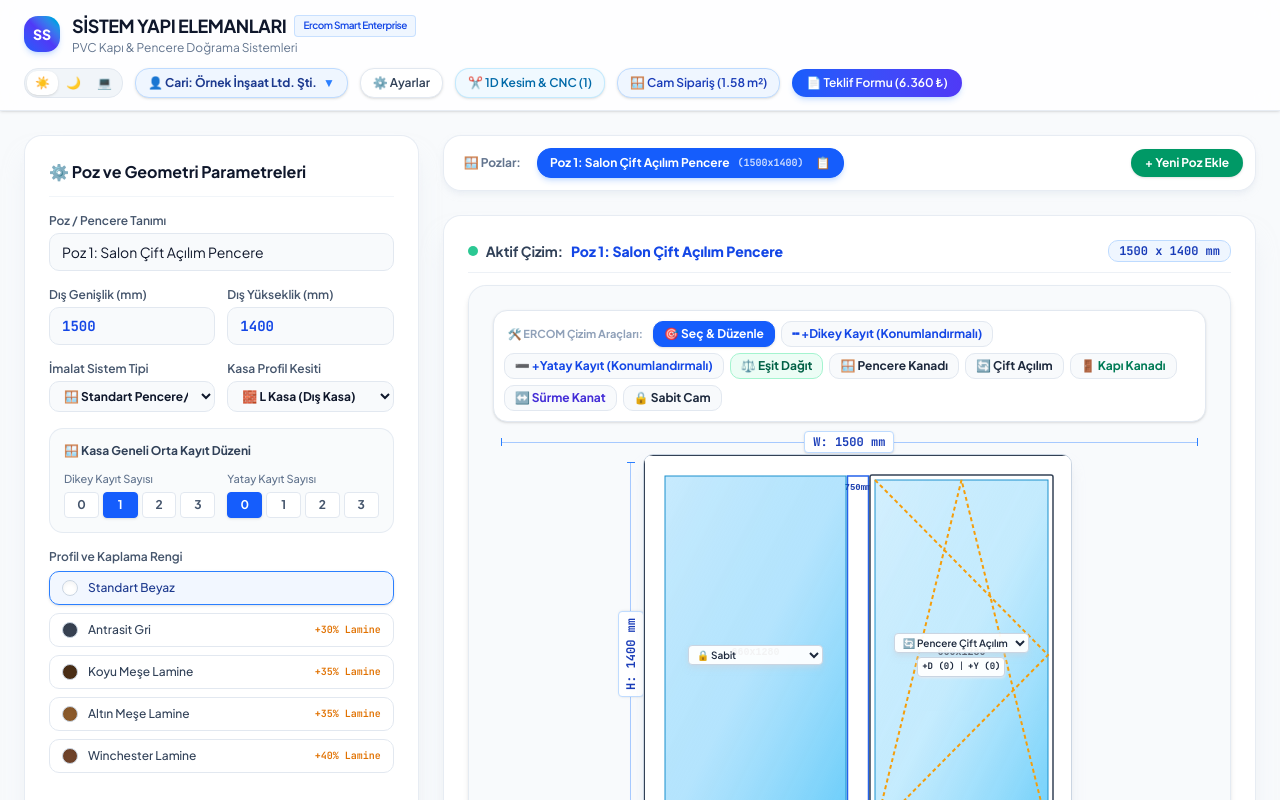
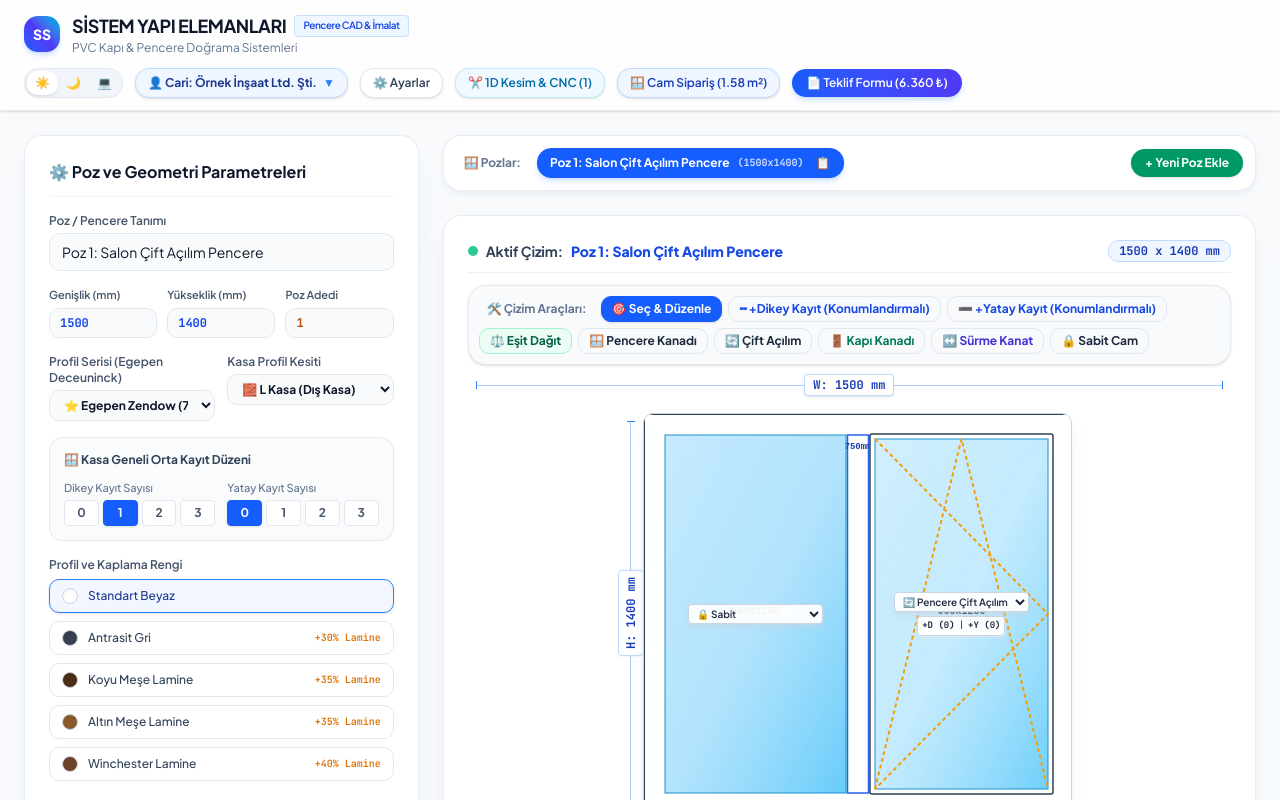
Before and after one commit to haslim/pencere, a Next.js app: page / in a window 1280 px wide. Shown: the top 800 px of the page. Built offline with nearby package versions, Linux system fonts and the light colour scheme.

Commit message:
feat: implement window configuration dashboard with calculation engine and cutting optimization modules

```diff
--- a/src/app/page.tsx
+++ b/src/app/page.tsx
@@ -307,9 +307,10 @@ export default function SaaSWindowDashboard() {
                     : "bg-blue-50 text-blue-700 border-blue-200/80"
                 }`}
               >
-                Ercom Smart Enterprise
+                Pencere CAD & İmalat
               </span>
             </h1>
+
             <p className={`text-xs ${isDark ? "text-slate-400" : "text-slate-500"}`}>
               {settings.company.subtitle || "PVC & Alüminyum Çizim ve İmalat Otomasyonu"}
             </p>
@@ -435,7 +436,25 @@ export default function SaaSWindowDashboard() {
               ⚙️ Poz ve Geometri Parametreleri
             </h2>
 
-            <div className="space-y-4 mt-4">
+              {/* Form Alanlarında Enter ile İlerleme Fonksiyonu */}
+              <div
+                onKeyDown={(e) => {
+                  if (e.key === "Enter") {
+                    e.preventDefault();
+                    const form = e.currentTarget;
+                    const focusables = Array.from(
+                      form.querySelectorAll<HTMLInputElement | HTMLSelectElement>("input, select, button")
+                    );
+                    const currentIndex = focusables.indexOf(e.target as any);
+                    if (currentIndex >= 0 && currentIndex < focusables.length - 1) {
+                      focusables[currentIndex + 1].focus();
+                    } else if (currentIndex === focusables.length - 1) {
+                      handleAddNewPoz();
+                    }
+                  }
+                }}
+                className="space-y-4 mt-4"
+              >
                 <div>
                   <label
                     className={`text-xs font-semibold block mb-1 ${
@@ -456,14 +475,14 @@ export default function SaaSWindowDashboard() {
                   />
                 </div>
 
-              <div className="grid grid-cols-2 gap-3">
+                <div className="grid grid-cols-3 gap-2.5">
                   <div>
                     <label
-                    className={`text-xs font-semibold block mb-1 ${
+                      className={`text-[11px] font-semibold block mb-1 ${
                         isDark ? "text-slate-400" : "text-slate-600"
                       }`}
                     >
-                    Dış Genişlik (mm)
+                      Genişlik (mm)
                     </label>
                     <input
                       type="number"
@@ -474,7 +493,7 @@ export default function SaaSWindowDashboard() {
                       onChange={(e) =>
                         updateActiveItem({ ...activeItem, width: Number(e.target.value) })
                       }
-                    className={`w-full border rounded-lg px-3 py-2 text-sm font-mono font-bold focus:outline-none transition ${
+                      className={`w-full border rounded-lg px-2.5 py-1.5 text-xs font-mono font-bold focus:outline-none transition ${
                         isDark
                           ? "bg-slate-950 border-slate-800 text-cyan-300 focus:border-cyan-500"
                           : "bg-slate-50 border-slate-200 text-blue-700 focus:bg-white focus:border-blue-500 focus:ring-2 focus:ring-blue-100"
@@ -483,11 +502,11 @@ export default function SaaSWindowDashboard() {
                   </div>
                   <div>
                     <label
-                    className={`text-xs font-semibold block mb-1 ${
+                      className={`text-[11px] font-semibold block mb-1 ${
                         isDark ? "text-slate-400" : "text-slate-600"
                       }`}
                     >
-                    Dış Yükseklik (mm)
+                      Yükseklik (mm)
                     </label>
                     <input
                       type="number"
@@ -498,14 +517,38 @@ export default function SaaSWindowDashboard() {
                       onChange={(e) =>
                         updateActiveItem({ ...activeItem, height: Number(e.target.value) })
                       }
-                    className={`w-full border rounded-lg px-3 py-2 text-sm font-mono font-bold focus:outline-none transition ${
+                      className={`w-full border rounded-lg px-2.5 py-1.5 text-xs font-mono font-bold focus:outline-none transition ${
                         isDark
                           ? "bg-slate-950 border-slate-800 text-cyan-300 focus:border-cyan-500"
                           : "bg-slate-50 border-slate-200 text-blue-700 focus:bg-white focus:border-blue-500 focus:ring-2 focus:ring-blue-100"
                       }`}
                     />
                   </div>
+                  <div>
+                    <label
+                      className={`text-[11px] font-semibold block mb-1 ${
+                        isDark ? "text-slate-400" : "text-slate-600"
+                      }`}
+                    >
+                      Poz Adedi
+                    </label>
+                    <input
+                      type="number"
+                      min={1}
+                      max={500}
+                      value={activeItem.quantity || 1}
+                      onChange={(e) =>
+                        updateActiveItem({ ...activeItem, quantity: Math.max(1, Number(e.target.value)) })
+                      }
+                      className={`w-full border rounded-lg px-2.5 py-1.5 text-xs font-mono font-bold focus:outline-none transition ${
+                        isDark
+                          ? "bg-slate-950 border-slate-800 text-amber-300 focus:border-cyan-500"
+                          : "bg-slate-50 border-slate-200 text-amber-700 focus:bg-white focus:border-blue-500 focus:ring-2 focus:ring-blue-100"
+                      }`}
+                    />
                   </div>
+                </div>
+
 
               <div className="grid grid-cols-1 sm:grid-cols-2 gap-3">
                 <div>
@@ -514,10 +557,10 @@ export default function SaaSWindowDashboard() {
                       isDark ? "text-slate-400" : "text-slate-600"
                     }`}
                   >
-                    İmalat Sistem Tipi
+                    Profil Serisi (Egepen Deceuninck)
                   </label>
                   <select
-                    value={activeItem.systemType || "STANDART_DOGRAMA"}
+                    value={activeItem.systemType || "EGEPEN_ZENDOW"}
                     onChange={(e) =>
                       updateActiveItem({ ...activeItem, systemType: e.target.value as any })
                     }
@@ -527,12 +570,14 @@ export default function SaaSWindowDashboard() {
                         : "bg-slate-50 border-slate-200 text-slate-900"
                     }`}
                   >
-                    <option value="STANDART_DOGRAMA">🪟 Standart Pencere/Kapı</option>
-                    <option value="KAPI_SISTEMI">🚪 Kapı Sistemi (Ağır Seri)</option>
-                    <option value="SURME_SISTEM">↔️ Sürme Sistem (Sliding)</option>
-                    <option value="HEBESCHIEBE">🔄 Hebeschiebe (Kaldırmalı)</option>
+                    <option value="EGEPEN_LEGEND">🥇 Egepen Legend (80 mm / 6 Odacık)</option>
+                    <option value="EGEPEN_ZENDOW">⭐ Egepen Zendow (70 mm / 5 Odacık)</option>
+                    <option value="EGEPEN_FUSION">🔹 Egepen Fusion (70 mm Ekonomi)</option>
+                    <option value="EGEPEN_LEGEND_SLIDE">↔️ Egepen Legend Slide Sürme</option>
+                    <option value="EGEPEN_HS76">🔄 Egepen HS 76 Hebeschiebe</option>
                   </select>
                 </div>
+
 
                 <div>
                   <label
--- a/src/components/CutListModal.tsx
+++ b/src/components/CutListModal.tsx
@@ -64,7 +64,7 @@ export const CutListModal: React.FC<CutListModalProps> = ({
     const url = URL.createObjectURL(blob);
     const link = document.createElement("a");
     link.href = url;
-    link.download = `Ercom_CNC_${cncBrand}_Data_${Date.now()}.nc`;
+    link.download = `CNC_${cncBrand}_Data_${Date.now()}.nc`;
     link.click();
     URL.revokeObjectURL(url);
   };
@@ -82,7 +82,7 @@ export const CutListModal: React.FC<CutListModalProps> = ({
               <h2 className="text-lg font-bold text-white flex items-center gap-2">
                 1D Profil Kesim Optimizasyonu & CNC Veri Aktarımı
                 <span className="text-xs px-2 py-0.5 rounded bg-blue-500/10 text-blue-400 border border-blue-500/20">
-                  Ercom Smart Enterprise
+                  İmalat & Otomasyon
                 </span>
               </h2>
               <p className="text-xs text-slate-400">
@@ -90,6 +90,7 @@ export const CutListModal: React.FC<CutListModalProps> = ({
               </p>
             </div>
           </div>
+
 
           <div className="flex items-center gap-2">
             {/* Tab Selector */}
@@ -461,7 +462,7 @@ export const CutListModal: React.FC<CutListModalProps> = ({
                       <div className="flex justify-between items-start border-b border-slate-200 pb-2">
                         <div>
                           <span className="text-[10px] font-bold text-blue-700 uppercase tracking-wider block">
-                            ERCOM SMART ENTERPRISE
+                            TEKNİK İMALAT ETİKETİ
                           </span>
                           <span className="text-xs font-bold block mt-0.5">{c.pieceLabel}</span>
                         </div>
@@ -469,6 +470,7 @@ export const CutListModal: React.FC<CutListModalProps> = ({
                           {c.barcode || `BAR-${bIdx}-${cIdx}`}
                         </span>
                       </div>
+
 
                       <div className="grid grid-cols-2 gap-2 text-xs font-mono pt-1">
                         <div>
--- a/src/components/GlassOrderModal.tsx
+++ b/src/components/GlassOrderModal.tsx
@@ -44,10 +44,10 @@ export const GlassOrderModal: React.FC<GlassOrderModalProps> = ({
   const handleExportGlassList = () => {
     const textLines = [
       `==========================================`,
-      `   ERCOM SMART - CAM İMALAT SİPARİŞİ      `,
+      `      CAM & ISICAM İMALAT SİPARİŞİ        `,
       `==========================================`,
-      `Sipariş Başlığı: ${orderTitle}`,
-      `Müşteri: ${customerName}`,
+      `Proje / Başlık: ${orderTitle}`,
+      `Müşteri / Cari: ${customerName}`,
       `Tarih: ${new Date().toLocaleDateString("tr-TR")}`,
       `------------------------------------------`,
       `POZ / GENİŞLİK(mm) / YÜKSEKLİK(mm) / ADET / m² / CAM TİPİ`,
@@ -90,7 +90,7 @@ export const GlassOrderModal: React.FC<GlassOrderModalProps> = ({
               <h2 className="text-lg font-bold text-white flex items-center gap-2">
                 Isıcam & Cam Sipariş Listesi
                 <span className="text-xs px-2 py-0.5 rounded bg-blue-500/10 text-blue-400 border border-blue-500/20">
-                  Ercom Smart Enterprise
+                  Fabrika Sipariş Modülü
                 </span>
               </h2>
               <p className="text-xs text-slate-400">
@@ -98,6 +98,7 @@ export const GlassOrderModal: React.FC<GlassOrderModalProps> = ({
               </p>
             </div>
           </div>
+
           <button
             onClick={onClose}
             className="p-1.5 rounded-lg text-slate-400 hover:text-white hover:bg-slate-800 transition"
--- a/src/components/QuoteModal.tsx
+++ b/src/components/QuoteModal.tsx
@@ -42,10 +42,10 @@ export const QuoteModal: React.FC<QuoteModalProps> = ({
   const costPriceConverted = convertPrice(orderSummary.costPriceTL);
 
   return (
-    <div className="fixed inset-0 z-50 bg-slate-950/75 backdrop-blur-md flex items-center justify-center p-4 overflow-y-auto">
-      <div className="bg-white border border-slate-200 rounded-2xl w-full max-w-4xl max-h-[92vh] flex flex-col shadow-2xl overflow-hidden text-slate-800">
-        {/* Header */}
-        <div className="p-5 border-b border-slate-100 flex items-center justify-between bg-slate-50">
+    <div id="quote-modal-container" className="fixed inset-0 z-50 bg-slate-950/75 backdrop-blur-md flex items-center justify-center p-4 overflow-y-auto">
+      <div id="quote-modal-card" className="bg-white border border-slate-200 rounded-2xl w-full max-w-4xl max-h-[92vh] flex flex-col shadow-2xl overflow-hidden text-slate-800">
+        {/* Header (Yazdırırken Gizlenir) */}
+        <div className="p-5 border-b border-slate-100 flex items-center justify-between bg-slate-50 no-print">
           <div className="flex items-center gap-3">
             <div className="p-2 bg-blue-600/10 text-blue-600 rounded-lg border border-blue-200">
               <FileText className="w-5 h-5" />
@@ -54,17 +54,18 @@ export const QuoteModal: React.FC<QuoteModalProps> = ({
               <h2 className="text-lg font-bold text-slate-900 flex items-center gap-2">
                 Resmi Müşteri Teklif Formu & Maliyet Analizi
                 <span className="text-xs px-2 py-0.5 rounded bg-blue-100 text-blue-700 font-semibold border border-blue-200">
-                  Ercom Smart Enterprise
+                  {companyInfo?.name || "Kurumsal Teklif"}
                 </span>
               </h2>
               <p className="text-xs text-slate-500">
                 Özelleştirilebilir Kurumsal Teklif ve Çoklu Para Birimi Desteği
               </p>
             </div>
+
           </div>
 
           {/* Para Birimi & Kur Seçeneği */}
-          <div className="flex items-center gap-2">
+          <div className="flex items-center gap-2 no-print">
             <div className="flex bg-white border border-slate-200 rounded-xl p-1 text-xs shadow-sm">
               <button
                 onClick={() => setCurrency("TRY")}
@@ -100,6 +101,7 @@ export const QuoteModal: React.FC<QuoteModalProps> = ({
             </button>
           </div>
         </div>
+
 
         {/* Printable Area */}
         <div id="quote-print-area" className="p-8 space-y-6 overflow-y-auto bg-white text-slate-800 flex-1">
@@ -236,12 +238,13 @@ export const QuoteModal: React.FC<QuoteModalProps> = ({
           </div>
         </div>
 
-        {/* Footer */}
-        <div className="p-4 border-t border-slate-100 bg-slate-50 flex justify-between items-center">
+        {/* Footer (Yazdırırken Gizlenir) */}
+        <div className="p-4 border-t border-slate-100 bg-slate-50 flex justify-between items-center no-print">
           <div className="flex items-center gap-2 text-xs text-slate-500">
             <CheckCircle2 className="w-4 h-4 text-emerald-600" />
-            <span>Ercom Smart Parametrik Hesaplama Doğrulandı</span>
+            <span>Otomatik Parametrik İmalat & Maliyet Hesaplaması Doğrulandı</span>
           </div>
+
 
           <div className="flex items-center gap-3">
             <button
--- a/src/components/WindowCanvas.tsx
+++ b/src/components/WindowCanvas.tsx
@@ -8,7 +8,7 @@ import {
   resolveMullionPositions,
 } from "@/lib/pencereEngine";
 
-export type ErcomToolMode =
+export type WindowToolMode =
   | "select"
   | "v_mullion"
   | "h_mullion"
@@ -18,6 +18,7 @@ export type ErcomToolMode =
   | "surme_kanat"
   | "vasistas"
   | "sabit";
+
 
 interface WindowCanvasProps {
   item: WindowItem;
@@ -59,8 +60,9 @@ export const WindowCanvas: React.FC<WindowCanvasProps> = ({
     kasaProfileType = "L_KASA",
   } = item;
 
-  // Active ERCOM Tool Mode & Modal States
-  const [activeTool, setActiveTool] = useState<ErcomToolMode>("select");
+  // Active Tool Mode & Modal States
+  const [activeTool, setActiveTool] = useState<WindowToolMode>("select");
+
   const [selectedCellIndex, setSelectedCellIndex] = useState<number | null>(null);
 
   // Kayıt Ekleme Modal State
@@ -154,24 +156,22 @@ export const WindowCanvas: React.FC<WindowCanvasProps> = ({
   };
 
   return (
-    <div
-      className={`flex flex-col items-center justify-center p-4 sm:p-6 rounded-2xl border transition-all select-none relative w-full ${
-        isDark
-          ? "bg-slate-950 border-slate-800 shadow-2xl"
-          : "bg-slate-50/90 border-slate-200/80 shadow-md"
-      }`}
-    >
-      {/* 🛠️ ERCOM CAD ÇİZİM ARAÇ ÇUBUĞU (MODE RIBBON TOOLBAR) */}
+    <div className="w-full flex flex-col items-center gap-4">
+      {/* 🛠️ CAD ÇİZİM ARAÇ ÇUBUĞU (MODE RIBBON TOOLBAR) */}
       <div
-        className={`w-full mb-4 p-2.5 rounded-xl border flex flex-wrap items-center justify-between gap-2 shadow-sm transition-colors ${
+        className={`w-full p-2.5 rounded-2xl border flex flex-wrap items-center justify-between gap-2 shadow-sm transition-colors ${
           isDark
-            ? "bg-slate-900 border-slate-800 text-slate-200"
-            : "bg-white border-slate-200 text-slate-800"
+            ? "bg-slate-950/80 border-slate-800 text-slate-200"
+            : "bg-slate-50 border-slate-200/90 text-slate-800"
         }`}
       >
-        <div className="flex flex-wrap items-center gap-1.5">
-          <span className="text-[11px] font-bold text-slate-400 px-1 whitespace-nowrap">
-            🛠️ ERCOM Çizim Araçları:
+        <div className="flex items-center gap-1.5 flex-wrap">
+          <span
+            className={`text-xs font-bold px-2 flex items-center gap-1 ${
+              isDark ? "text-slate-400" : "text-slate-500"
+            }`}
+          >
+            🛠️ Çizim Araçları:
           </span>
 
           <button
@@ -684,7 +684,7 @@ export const WindowCanvas: React.FC<WindowCanvasProps> = ({
         </div>
       </div>
 
-      {/* 📍 ERCOM HASSAS KAYIT EKLEME & KONUMLANDIRMA DİALOGU */}
+      {/* 📍 KAYIT EKLEME & KONUMLANDIRMA DİALOGU */}
       {isAddMullionModalOpen && (
         <div className="fixed inset-0 z-50 bg-slate-900/40 backdrop-blur-sm flex items-center justify-center p-4">
           <div className="bg-white border border-slate-200 rounded-2xl p-6 max-w-md w-full shadow-2xl space-y-4 text-slate-800">
--- a/src/lib/pencereEngine.ts
+++ b/src/lib/pencereEngine.ts
@@ -16,10 +16,63 @@ export const PROFILE_COLORS: ProfileColor[] = [
 ];
 
 export type SystemType =
-  | "STANDART_DOGRAMA"
-  | "KAPI_SISTEMI"
-  | "SURME_SISTEM"
-  | "HEBESCHIEBE";
+  | "EGEPEN_LEGEND" // Egepen Legend 80mm Seri (Lüks 6 Odacıklı)
+  | "EGEPEN_ZENDOW" // Egepen Zendow 70mm Seri (Standart 5 Odacıklı)
+  | "EGEPEN_FUSION" // Egepen Fusion 70mm Ekonomi Seri
+  | "EGEPEN_LEGEND_SLIDE" // Egepen Legend Slide Sürme Sistem
+  | "EGEPEN_HS76"; // Egepen HS 76 Hebeschiebe Kaldırmalı Sürme
+
+export interface EgepenSeriesInfo {
+  id: SystemType;
+  name: string;
+  depthMm: number;
+  chamberCount: number;
+  description: string;
+  pricePerMeter: number;
+}
+
+export const EGEPEN_SERIES: EgepenSeriesInfo[] = [
+  {
+    id: "EGEPEN_LEGEND",
+    name: "Egepen Legend (80 mm)",
+    depthMm: 80,
+    chamberCount: 6,
+    description: "80 mm Genişlik, 6 Odacıklı Üst Sınıf Isı Yalıtım Serisi",
+    pricePerMeter: 210,
+  },
+  {
+    id: "EGEPEN_ZENDOW",
+    name: "Egepen Zendow (70 mm)",
+    depthMm: 70,
+    chamberCount: 5,
+    description: "70 mm Genişlik, 5 Odacıklı Standart Seri",
+    pricePerMeter: 180,
+  },
+  {
+    id: "EGEPEN_FUSION",
+    name: "Egepen Fusion (70 mm)",
+    depthMm: 70,
+    chamberCount: 5,
+    description: "70 mm Ekonomik Seri Profil Sistemleri",
+    pricePerMeter: 160,
+  },
+  {
+    id: "EGEPEN_LEGEND_SLIDE",
+    name: "Egepen Legend Slide Sürme",
+    depthMm: 140,
+    chamberCount: 5,
+    description: "Legend Seri Özel Sızdırmaz Sürme Sistem",
+    pricePerMeter: 240,
+  },
+  {
+    id: "EGEPEN_HS76",
+    name: "Egepen HS 76 Hebeschiebe",
+    depthMm: 175,
+    chamberCount: 5,
+    description: "76 mm Kaldırmalı Ağır Sürme Kapı Serisi",
+    pricePerMeter: 290,
+  },
+];
 
 export type KasaProfileType =
   | "L_KASA" // Standart L Kasa (Dış Kasa)
@@ -34,6 +87,7 @@ export type SashProfileType =
   | "KAPI_KANADI" // Ağır Seri Dışa/İçe Açılır Kapı Kanadı
   | "SURME_KANAD" // Sürme Seri Kanat
   | "VASISTAS"; // Vasistas Kanat
+
 
 export type DivisionType =
   | "sabit"
@@ -59,6 +113,7 @@ export interface WindowItem {
   name: string;
   width: number; // mm (dış kasa eni)
   height: number; // mm (dış kasa boyu)
+  quantity?: number; // Poz Adedi (Varsayılan: 1)
   color: ProfileColor;
   systemType?: SystemType;
   kasaProfileType?: KasaProfileType;
@@ -69,6 +124,7 @@ export interface WindowItem {
   horizontalMullionsCount: number; // Kasa geneli Yatay Orta Kayıt sayısı
   divisions: DivisionItem[];
 }
+
 
 export interface CutPiece {
   id: string;
@@ -189,23 +245,25 @@ export function calculateWindowDimensions(
     steelShortage,
   } = settings;
 
-  const cutPieces: CutPiece[] = [];
-  const glasses: GlassCut[] = [];
+  const seriesInfo = EGEPEN_SERIES.find((s) => s.id === systemType) || EGEPEN_SERIES[1];
+  const isSurme = systemType === "EGEPEN_LEGEND_SLIDE" || systemType === "EGEPEN_HS76";
+  const isEsikli = kasaProfileType === "ESIKLI_KASA";
 
-  // 1. Kasa Profil Kesimleri
-  const isEsikli = kasaProfileType === "ESIKLI_KASA";
-  const isSurme = systemType === "SURME_SISTEM" || systemType === "HEBESCHIEBE";
-
-  let kasaLabel = "L Kasa Dış Profili";
-  if (kasaProfileType === "T_KASA") kasaLabel = "T Kasa (Kayıtlı Kasa) Profili";
-  if (kasaProfileType === "Z_KASA") kasaLabel = "Z Kasa (Pervazlı Kasa) Profili";
-  if (kasaProfileType === "SURME_KASA_2") kasaLabel = "2 Raylı Sürme Kasa Profili";
-  if (kasaProfileType === "SURME_KASA_3") kasaLabel = "3 Raylı Sürme Kasa Profili";
+  let kasaLabel = `${seriesInfo.name} L Kasa Profili`;
+  if (kasaProfileType === "T_KASA") kasaLabel = `${seriesInfo.name} T Kasa (Orta Kayıtlı Kasa)`;
+  if (kasaProfileType === "Z_KASA") kasaLabel = `${seriesInfo.name} Z Kasa (Pervazlı Kasa)`;
+  if (kasaProfileType === "SURME_KASA_2") kasaLabel = `${seriesInfo.name} 2 Raylı Sürme Kasa`;
+  if (kasaProfileType === "SURME_KASA_3") kasaLabel = `${seriesInfo.name} 3 Raylı Sürme Kasa`;
 
   const kasaEnLength = width + weldAllowance * 2;
   const kasaBoyLength = height + weldAllowance * 2;
 
+  const cutPieces: CutPiece[] = [];
+  const glasses: GlassCut[] = [];
+
+
   if (isEsikli) {
+
     cutPieces.push({
       id: "kasa-ust",
       label: "Kasa Üst Profili (L Kasa)",
@@ -673,7 +731,7 @@ export function optimizeCutList(
   return stockBars;
 }
 
-// Ercom Smart CNC Veri İhracatı (Kaban, Murat, Yılmaz, Biesse CNC Otomasyon Formatı)
+// CNC Veri İhracatı (Kaban, Murat, Yılmaz, Biesse CNC Otomasyon Formatı)
 export function exportToCNCData(
   items: WindowItem[],
   machineBrand: "KABAN" | "MURAT" | "YILMAZ" | "GENERIC_NC" = "KABAN"
@@ -681,11 +739,12 @@ export function exportToCNCData(
   const lines: string[] = [];
   const timestamp = new Date().toISOString();
 
-  lines.push(`; ERCOM SMART ENTERPRISE CNC AUTOMATION FILE`);
+  lines.push(`; CNC PROFILE AUTOMATION FILE`);
   lines.push(`; MACHINE: ${machineBrand}`);
   lines.push(`; GENERATED: ${timestamp}`);
   lines.push(`; HEADER: POS_NO;PROFILE_TYPE;COLOR;LENGTH_MM;ANGLE_L;ANGLE_R;BARCODE;OPS`);
   lines.push(``);
+
 
   let posCounter = 1;
   items.forEach((item) => {
@@ -724,34 +783,42 @@ export function calculateOrderSummary(
 
   const allCutPieces: CutPiece[] = [];
   itemResults.forEach(({ item, calc }) => {
+    const qty = item.quantity || 1;
     calc.cutPieces.forEach((piece) => {
       allCutPieces.push({
         ...piece,
+        quantity: piece.quantity * qty,
         label: `${piece.label} (${item.name})`,
       });
     });
   });
 
   const allGlasses: GlassCut[] = [];
-  itemResults.forEach(({ calc }) => {
-    allGlasses.push(...calc.glasses);
+  itemResults.forEach(({ item, calc }) => {
+    const qty = item.quantity || 1;
+    calc.glasses.forEach((glass) => {
+      allGlasses.push({
+        ...glass,
+        quantity: glass.quantity * qty,
+      });
+    });
   });
 
   const totalProfileMeters = Number(
-    itemResults.reduce((acc, curr) => acc + curr.calc.totalProfileMeters, 0).toFixed(2)
+    itemResults.reduce((acc, curr) => acc + curr.calc.totalProfileMeters * (curr.item.quantity || 1), 0).toFixed(2)
   );
   const totalSteelMeters = Number(
-    itemResults.reduce((acc, curr) => acc + curr.calc.totalSteelMeters, 0).toFixed(2)
+    itemResults.reduce((acc, curr) => acc + curr.calc.totalSteelMeters * (curr.item.quantity || 1), 0).toFixed(2)
   );
   const totalGlassSqM = Number(
-    itemResults.reduce((acc, curr) => acc + curr.calc.totalGlassSqM, 0).toFixed(2)
+    itemResults.reduce((acc, curr) => acc + curr.calc.totalGlassSqM * (curr.item.quantity || 1), 0).toFixed(2)
   );
 
   const costPriceTL = Math.round(
-    itemResults.reduce((acc, curr) => acc + curr.calc.costPriceTL, 0)
+    itemResults.reduce((acc, curr) => acc + curr.calc.costPriceTL * (curr.item.quantity || 1), 0)
   );
   const totalPriceTL = Math.round(
-    itemResults.reduce((acc, curr) => acc + curr.calc.estimatedPriceTL, 0)
+    itemResults.reduce((acc, curr) => acc + curr.calc.estimatedPriceTL * (curr.item.quantity || 1), 0)
   );
   const profitTL = Math.max(0, totalPriceTL - costPriceTL);
 
```
Also changed, not shown: src/app/globals.css (+57 -0 lines). Lines whose indentation alone changed are shown as unchanged.
